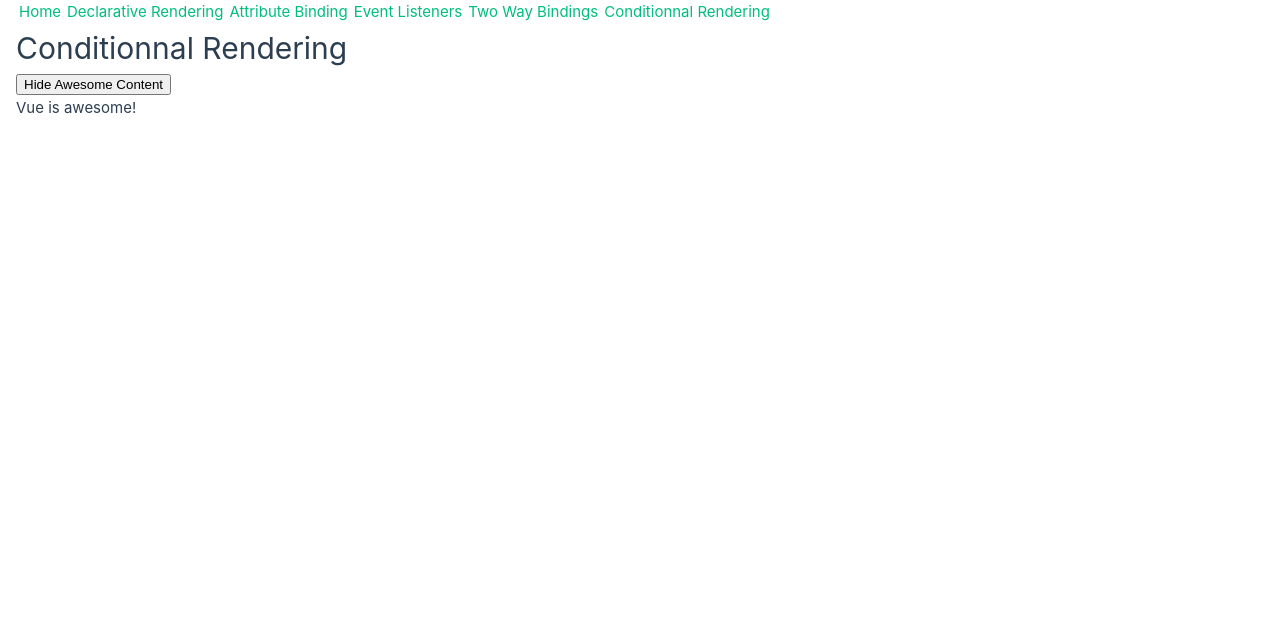
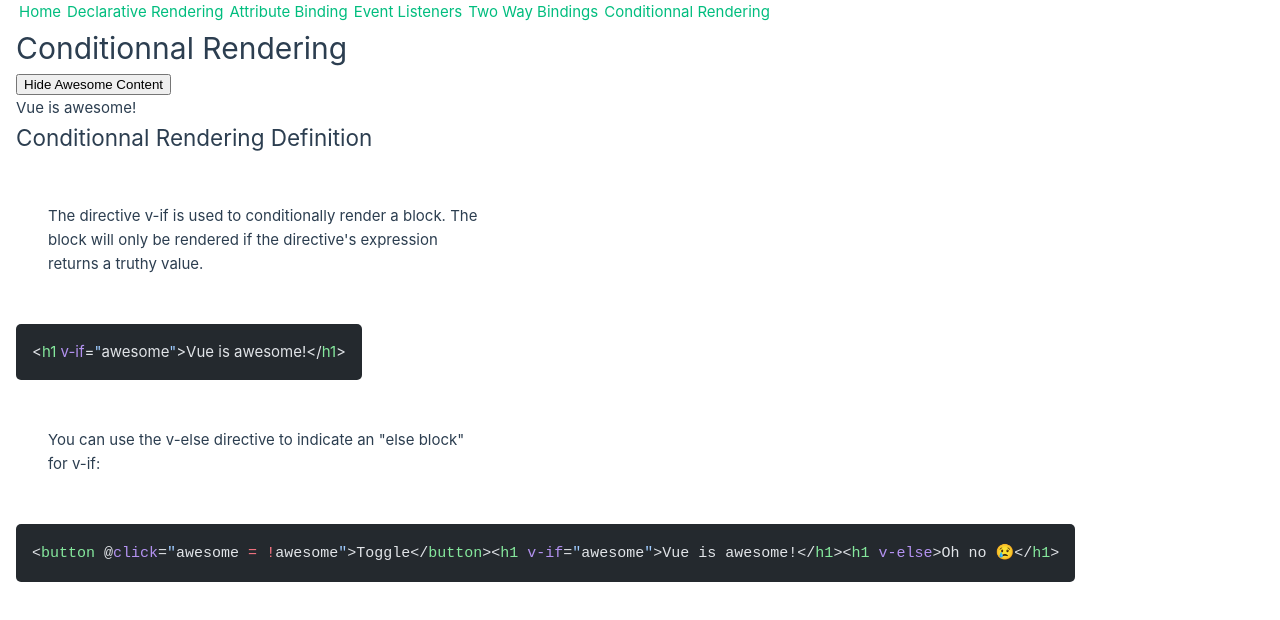
Before and after one commit to ShotGunShack/vue_composition_api_style, a Vue app: page /conditionnal-rendering in a window 1280 px wide. Shown: the top 620 px of the page. Built offline with nearby package versions, Linux system fonts and the light colour scheme.

Commit message:
conditionnal_rendering : provide definition with example

```diff
--- a/src/components/ConditionnalRendering.vue
+++ b/src/components/ConditionnalRendering.vue
@@ -5,10 +5,72 @@
     </button>
     <p v-if="isVisible">Vue is awesome!</p>
     <p v-else>Oh no 😢</p>
+
+    <h2>Conditionnal Rendering Definition</h2>
+    <p :id="desc">The directive v-if is used to conditionally render a block. The block will only be rendered if the directive's expression returns a truthy value.</p>
+
+    <div class="code">
+        <span style="color:#E1E4E8;">&lt;</span>
+        <span style="color:#85E89D;">h1</span>
+        <span style="color:#B392F0;"> v-if</span>
+        <span style="color:#E1E4E8;">=</span>
+        <span style="color:#9ECBFF;">"</span>
+        <span style="color:#E1E4E8;">awesome</span>
+        <span style="color:#9ECBFF;">"</span>
+        <span style="color:#E1E4E8;">&gt;Vue is awesome!&lt;/</span>
+        <span style="color:#85E89D;">h1</span>
+        <span style="color:#E1E4E8;">&gt;</span>
+    </div>
+
+    <p :id="desc">You can use the v-else directive to indicate an "else block" for v-if:</p>
+    <div class="code">
+        <code>
+            <span style="color:#E1E4E8;">&lt;</span>
+            <span style="color:#85E89D;">button</span>
+            <span style="color:#E1E4E8;"> @</span>
+            <span style="color:#B392F0;">click</span>
+            <span style="color:#E1E4E8;">=</span>
+            <span style="color:#9ECBFF;">"</span>
+            <span style="color:#E1E4E8;">awesome </span>
+            <span style="color:#F97583;">=</span>
+            <span style="color:#F97583;"> !</span>
+            <span style="color:#E1E4E8;">awesome</span>
+            <span style="color:#9ECBFF;">"</span>
+            <span style="color:#E1E4E8;">&gt;Toggle&lt;/</span>
+            <span style="color:#85E89D;">button</span>
+            <span style="color:#E1E4E8;">&gt;</span>
+            <span style="color:#E1E4E8;">&lt;</span>
+            <span style="color:#85E89D;">h1</span>
+            <span style="color:#B392F0;"> v-if</span>
+            <span style="color:#E1E4E8;">=</span>
+            <span style="color:#9ECBFF;">"</span>
+            <span style="color:#E1E4E8;">awesome</span>
+            <span style="color:#9ECBFF;">"</span>
+            <span style="color:#E1E4E8;">&gt;Vue is awesome!&lt;/</span>
+            <span style="color:#85E89D;">h1</span>
+            <span style="color:#E1E4E8;">&gt;</span>
+
+            <span style="color:#E1E4E8;">&lt;</span>
+            <span style="color:#85E89D;">h1</span>
+            <span style="color:#B392F0;"> v-else</span>
+            <span style="color:#E1E4E8;">&gt;Oh no 😢&lt;/</span>
+            <span style="color:#85E89D;">h1</span>
+            <span style="color:#E1E4E8;">&gt;</span>
+        </code>
+    </div>
 </template>
 
 <script setup>
     import { ref } from 'vue';
 
     const isVisible = ref(true);
+    const desc = ref('description');
 </script>
+
+<style>
+    #description {
+        max-width: 500px;
+        margin: 2rem 0;
+        padding: 1rem 2rem;
+    }
+</style>
```
